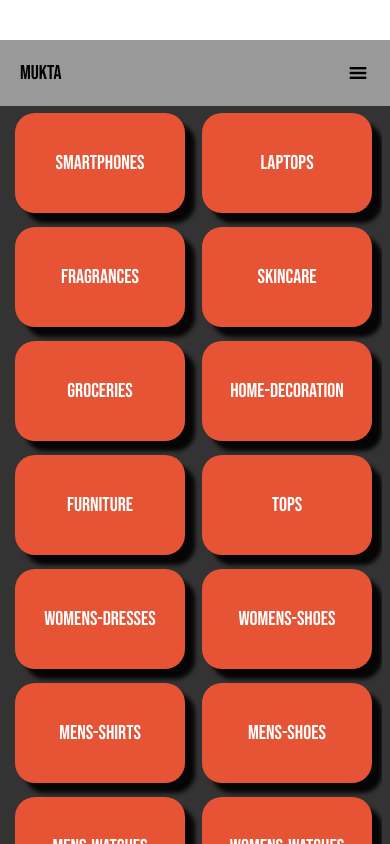
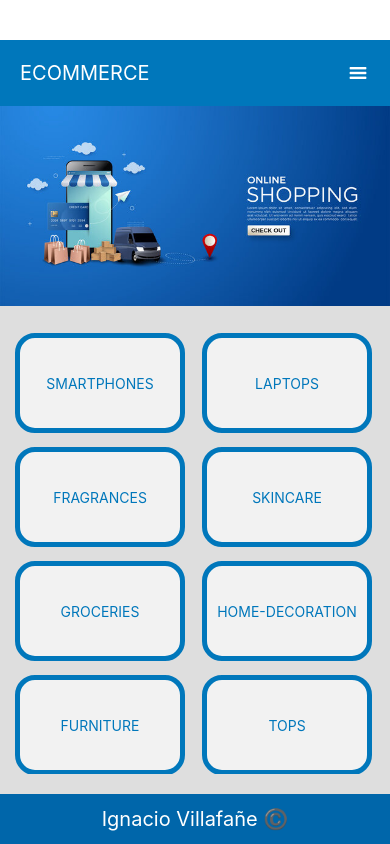
Before and after one commit to IgnaVilla09/aprendiendo-REACT-NATIVE, a React Native app: screen / in a window 390 px wide. Built offline with nearby package versions, Linux system fonts and the light colour scheme.

Commit message:
Estilos, detail de productos

```diff
--- a/App.js
+++ b/App.js
@@ -1,93 +1,53 @@
 import { View, StyleSheet, Text } from "react-native";
 import { useFonts } from "expo-font";
-import { colors } from "./src/globals/colors.js";
 import * as SplashScreen from "expo-splash-screen";
 import Header from "./src/components/layout/Header.jsx";
-import { useState, useCallback } from "react";
-import CustomModal from "./src/components/others/CustomModal.jsx";
-import CustomFlatList from "./src/components/others/CustomFlatList.jsx";
-import CustomInput from "./src/components/others/CustomInput.jsx";
+import { useState, useEffect } from "react";
+import Detail from "./src/components/screens/Detail.jsx";
 import Home from "./src/components/screens/Home.jsx";
 import ItemListCategory from "./src/components/screens/ItemListCategory.jsx";
+import Banner from "./src/components/layout/Banner.jsx";
+import Footer from "./src/components/layout/Footer.jsx";
 
 export default function App() {
-  const [textItem, setTextItem] = useState(""); //Definimos estados inicial y el set
-  const [list, setList] = useState([]); // Definimos estado inicial del array y su set
-  const [modalView, setModalView] = useState(false); // Definimos estado inicial de modal y su set
-  const [itemSelected, setItemSelected] = useState([]); // Definimos estado inicial de un array y su set
-
   const [fontsLoaded, fontError] = useFonts({
     Mukta: require("./assets/Mukta-Regular.ttf"),
-    BebasNeue: require("./assets/BebasNeue-Regular.ttf"),
   });
 
-  const onLayoutRootView = useCallback(async () => {
-    if (fontsLoaded || fontError) {
-      await SplashScreen.hideAsync();
-    }
-  }, [fontsLoaded, fontError]);
-
-  // const addItem = () => {
-  //   // setList(list.push(textItem)); //PUSHEAMOS EN LA LISTA EL TEXTO DEL INPUT
-
-  //   setList((currentValue) => [
-  //     ...currentValue,
-  //     { id: Math.random().toString(), value: textItem },
-  //   ]);
-
-  //   setTextItem("");
-  // };
-
-  // const openModal = (item) => {
-  //   setItemSelected(item);
-  //   setModalView(true);
-  // };
-
-  // const handleCancel = () => {
-  //   setModalView(false);
-  //   setItemSelected({});
-  // };
-  // const handleDelete = () => {
-  //   const filter = list.filter((Usuarios) => Usuarios !== itemSelected);
-  //   setList(filter);
-  //   setModalView(false);
-  // };
-
-  // const handleTextChange = (text) => setTextItem(text); //Cambiamos el estado con el parámetro recibido
+  if (!fontsLoaded && !fontError) {
+    return null
+  }
 
   const [categorySelected, setCategorySelected] = useState("");
+  const [itemIdSelected, setItemIdSelected] = useState("");
+
 
   return (
     <View style={styles.body}>
-      <Header fontFamily="BebasNeue" />
-      {/* <Text style={styles.textMukta}>Prueba de texto con Mukta</Text>
-      <CustomInput
-        textItemRef={textItem}
-        handleTextChangeRef={handleTextChange}
-        addItemRef={addItem}
-      />
+      <Header/>
+      {!categorySelected && <Banner/>}
 
-      <CustomFlatList listRef={list} openModalRef={openModal} />
-
-      <CustomModal
-        handleCancelModal={handleCancel}
-        handleDeleteModal={handleDelete}
-        modalViewModal={modalView}
-      /> */}
 
       {!categorySelected ? (
-        <Home
+        <Home setCategorySelected={setCategorySelected} />
+      ) : !itemIdSelected ? (
+        <ItemListCategory
+          categorySelected={categorySelected}
           setCategorySelected={setCategorySelected}
-          fontFamily="BebasNeue"
+          setItemIdSelected={setItemIdSelected}
         />
       ) : (
-        <ItemListCategory
-          setCategorySelected={setCategorySelected}
-          categorySelected={categorySelected}
-          fontFamily="BebasNeue"
+        <Detail
+          idSelected={itemIdSelected}
+          setProductSelected={setItemIdSelected}
         />
       )}
+
+      <Footer />
+
     </View>
+
+
   );
 }
 
@@ -95,6 +55,7 @@ const styles = StyleSheet.create({
   body: {
     marginTop: 40,
     flex: 1,
+    fontFamily: "Mukta"
   },
   textMukta: {
     marginHorizontal: 15,
--- /dev/null
+++ b/src/components/layout/Banner.jsx
@@ -0,0 +1,17 @@
+import { StyleSheet, Image, View } from 'react-native'
+
+const Banner = () => {
+  return (
+    <View>
+        {/*  obtener imagen de assets */}
+        <Image
+          source={require('../../../assets/BANNER.jpg')}
+          style={{ width: '100%', height: 200 }}
+        />
+    </View>
+  )
+}
+
+export default Banner
+
+const styles = StyleSheet.create({})
--- /dev/null
+++ b/src/components/layout/Footer.jsx
@@ -0,0 +1,24 @@
+import { StyleSheet, Text, View } from 'react-native'
+
+const Footer = () => {
+  return (
+    <View style={styles.Footer}>
+      <Text style={styles.text}>Ignacio Villafañe ©️</Text>
+    </View>
+  )
+}
+
+export default Footer
+
+const styles = StyleSheet.create({
+    Footer:{
+        backgroundColor: "#06a",
+        height: 50,
+        justifyContent: "center",
+    },
+    text: {
+        textAlign: "center",
+        fontSize: 20,
+        color: "#fff"
+    }
+})
--- a/src/components/layout/Header.jsx
+++ b/src/components/layout/Header.jsx
@@ -1,11 +1,11 @@
 import { View, Text, StyleSheet } from "react-native";
 import { Entypo } from "@expo/vector-icons";
 
-const Header = ({ fontFamily }) => {
+const Header = () => {
   return (
     <View style={styles.container}>
-      <Text style={[styles.headerText, { fontFamily }]}>Mukta</Text>
-      <Entypo name="menu" size={24} color="black" />
+      <Text style={[styles.headerText ]}>ECOMMERCE</Text>
+      <Entypo name="menu" size={24} color="white" />
     </View>
   );
 };
@@ -15,11 +15,12 @@ const styles = StyleSheet.create({
     paddingHorizontal: 20,
     flexDirection: "row",
     justifyContent: "space-between",
-    backgroundColor: "#0006",
+    backgroundColor: "#07b",
     alignItems: "center",
     paddingVertical: 20,
   },
   headerText: {
+    color: "#fff",
     fontSize: 20,
   },
 });
--- a/src/components/others/Card.jsx
+++ b/src/components/others/Card.jsx
@@ -2,25 +2,18 @@ import { StyleSheet, View } from "react-native";
 import { colors } from "../../globals/colors.js";
 
 const Card = ({ children, style }) => {
-  return <View style={{ ...styles.container, ...style }}>{children}</View>;
+  return <View style={{ ...styles.container, ...style, backgroundColor: "#fff9" }}>{children}</View>;
 };
 
 export default Card;
 
 const styles = StyleSheet.create({
   container: {
-    backgroundColor: colors.orange,
-    shadowColor: "#000",
     width: 170,
     borderRadius: 20,
     height: 100,
-    shadowOffset: {
-      width: 10,
-      height: 10,
-    },
-    shadowOpacity: 0.9,
-    shadowRadius: 4.65,
-    elevation: 4,
+    borderWidth: 5,
+    borderColor: "#07b",
     marginRight: 10,
     justifyContent: "center",
     alignItems: "center",
--- a/src/components/others/CategoryItem.jsx
+++ b/src/components/others/CategoryItem.jsx
@@ -3,11 +3,11 @@ import React from "react";
 import Card from "./Card.jsx";
 
 // recibir la categoría seleccionada
-const CategoryItem = ({ category, selectCategory = () => {}, fontFamily }) => {
+const CategoryItem = ({ category, selectCategory = () => {} }) => {
   return (
     <Card style={styles.cardContainer}>
       <Pressable onPress={() => selectCategory(category)}>
-        <Text style={[styles.text, { fontFamily: fontFamily }]}>
+        <Text style={[styles.text]}>
           {category}
         </Text>
       </Pressable>
@@ -23,7 +23,8 @@ const styles = StyleSheet.create({
     marginVertical: 7,
   },
   text: {
-    color: "#fff",
-    fontSize: 20,
+    textTransform: "uppercase",
+    color: "#07b",
+    fontSize: 14,
   },
 });
--- a/src/components/others/ProductItem.jsx
+++ b/src/components/others/ProductItem.jsx
@@ -1,22 +1,26 @@
-import { Image, StyleSheet, Text } from "react-native";
+import { Button, Image, Pressable, StyleSheet, Text, View } from "react-native";
 import React from "react";
 import Card from "./Card";
 import { colors } from "../../globals/colors.js";
 
-const ProductItem = ({ product, fontFamily }) => {
+const ProductItem = ({ product,  setItemIdSelected = () => {}}) => {
   return (
     <Card style={styles.additionalStylesCard}>
-      <Text style={[styles.textTitle, { fontFamily: fontFamily }]}>
+      <Pressable onPress={() => setItemIdSelected(product.id)}>
+        <View style={styles.pressable}>
+          <Text style={[styles.textTitle]}>
             {product.title}
           </Text>
-      <Text style={[styles.textTitle, { fontFamily: fontFamily }]}>
-        $-{product.price}{" "}
+          <Text style={[styles.textTitle]}>
+            ${product.price}{" "}
           </Text>
           <Image
             resizeMode="cover"
             style={styles.image}
             source={{ uri: product.images[0] }}
           />
+        </View>
+      </Pressable>
     </Card>
   );
 };
@@ -33,14 +37,19 @@ const styles = StyleSheet.create({
   additionalStylesCard: {
     paddingLeft: 10,
     flexDirection: "row",
-    height: 120,
-    width: 350,
-    justifyContent: "space-between",
+    height: 150,
+    width: 400,
+    justifyContent: "center",
     margin: 10,
   },
   textTitle: {
-    flex: 3,
-    marginHorizontal: 10,
+    alignSelf: "center",
+    width: 100,
     fontSize: 15,
+    color: "#000"
   },
+  pressable: {
+    width: "100%",
+    flexDirection: "row",
+  }
 });
--- a/src/components/others/Search.jsx
+++ b/src/components/others/Search.jsx
@@ -6,7 +6,7 @@ import { FontAwesome5 } from "@expo/vector-icons";
 import { FontAwesome6 } from "@expo/vector-icons";
 import { AntDesign } from "@expo/vector-icons";
 
-const Search = ({ onSearch = () => {}, goBack = () => {} }) => {
+const Search = ({ onSearch = () => {}, error="", goBack = () => {} }) => {
   const [keyword, setKeyword] = useState("");
 
   return (
@@ -40,11 +40,14 @@ const styles = StyleSheet.create({
     gap: 18,
   },
   input: {
+    flex: 4,
     width: 250,
     padding: 8,
     fontSize: 18,
-    backgroundColor: colors.lightgreen,
+    backgroundColor: "#fff",
+    borderWidth: 3,
+    borderColor: "#0005",
     color: "#000",
-    borderRadius: 10,
+    borderRadius: 20,
   },
 });
--- a/src/components/screens/Detail.jsx
+++ b/src/components/screens/Detail.jsx
@@ -1,14 +1,73 @@
-import { StyleSheet, Text, View } from "react-native";
-import React from "react";
+import { Button, StyleSheet, Text, View,Image } from "react-native";
+import {useState, useEffect} from "react";
 
-const Detail = () => {
+import products from "../../data/products.json";
+
+const Detail = ({idSelected, setProductSelected = () => {}}) => {
+
+  const [product, setProduct] = useState(null);
+
+  useEffect(() => {
+    const productSelected = products.find(
+      (product) => product.id === idSelected
+    );
+
+    setProduct(productSelected);
+  }, [idSelected]);
+
+
   return (
-    <View>
-      <Text>Detail</Text>
+    <View style={styles.bodyItem}>
+      <Button onPress={()=>{setProductSelected("")}} title="Back"/>
+
+      {product ? (  <View style={styles.container}>
+          <Image style={styles.image} source={{ uri: product.images[0] }} />
+            <View>
+              <Text style={styles.text}>{product.title}</Text>
+              <Text style={styles.price}>${product.price}</Text>
+              <Text style={styles.description}>{product.description}</Text>
+              <Button title="Add Cart"></Button>
+            </View>
+          </View>) : null}
     </View>
   );
 };
 
 export default Detail;
 
-const styles = StyleSheet.create({});
+const styles = StyleSheet.create({
+  container: {
+    backgroundColor: "#000",
+    flexDirection: "column",
+    justifyContent: "center",
+    alignItems: "center",
+    padding: 15,
+    margin: 40,
+    borderRadius: 30
+  },
+  image: {
+    margin: 10,
+    borderRadius: 30,
+    objectFit: "cover",
+    width: 250,
+    height: 300,
+  },
+  text: {
+    padding: 10,
+    color: "#fff",
+    fontSize: 25,
+  },
+  price: {
+    padding: 10,
+    color: "#fff",
+    fontSize: 20,
+    fontWeight: "bold",
+  },
+  description: {
+    padding: 10,
+    color: "#fff",
+    fontSize: 15,
+  },
+  bodyItem: {
+  }
+});
--- a/src/components/screens/Home.jsx
+++ b/src/components/screens/Home.jsx
@@ -3,18 +3,17 @@ import { colors } from "../../globals/colors.js";
 import categories from "../../data/categories.json";
 import CategoryItem from "../others/CategoryItem.jsx";
 
-const Home = ({ setCategorySelected, fontFamily }) => {
+const Home = ({ setCategorySelected }) => {
   return (
     <View style={styles.flatListContainer}>
       <FlatList
-        style={styles.flatListStyle}
+        style={{marginVertical: 20}}
         keyExtractor={(category) => category}
         data={categories}
         renderItem={({ item }) => (
           <CategoryItem
             category={item}
             selectCategory={setCategorySelected}
-            fontFamily={fontFamily}
           />
         )}
         numColumns={2}
@@ -27,9 +26,8 @@ export default Home;
 
 const styles = StyleSheet.create({
   flatListContainer: {
-    backgroundColor: "#000c",
+    backgroundColor: "#0002",
     flex: 1,
     alignItems: "center",
   },
-  flatListStyle: {},
 });
--- a/src/components/screens/ItemListCategory.jsx
+++ b/src/components/screens/ItemListCategory.jsx
@@ -10,19 +10,27 @@ import ProductItem from "../others/ProductItem.jsx";
 const ItemListCategory = ({
   categorySelected = "",
   setCategorySelected = () => {},
-  fontFamily,
+  setItemIdSelected = ()=> {},
 }) => {
   const [keyWord, setKeyword] = useState("");
   const [productsFiltered, setProductsFiltered] = useState([]);
   const [error, setError] = useState("");
 
   useEffect(() => {
-    const regex = /\d/;
-    const Digits = regex.test(keyWord);
+    const regexDigits = /\d/;
+    const hasDigits = regexDigits.test(keyWord);
 
-    if (Digits) {
+    if (hasDigits) {
       setError("Don't use digits");
       return;
+    }
+
+  const regexThreeOrMoreCharacter = /[a-zA-z]{3,}/;
+  const hasThreeOrMoreCharacter = regexThreeOrMoreCharacter.test(keyWord);
+
+    if(!hasThreeOrMoreCharacter && keyWord.length){
+      setError("Use at least 3 characters");
+      return
     }
 
     const productsPreFiltered = products.filter(
@@ -32,18 +40,17 @@ const ItemListCategory = ({
       product.title.toLocaleLowerCase().includes(keyWord.toLocaleLowerCase())
     );
     setProductsFiltered(productsFiter);
+    setError("");
   }, [keyWord, categorySelected]);
 
   return (
     <View style={styles.flatListContainer}>
-      {/* BARRA DE BÚSQUEDA */}
       <Search onSearch={setKeyword} goBack={() => setCategorySelected("")} />
-      {/* FlatList --> ProductItem */}
-      <Text style={{ fontFamily: fontFamily }}>{error}</Text>
+      <Text style={{ color: "red", fontSize: 18, marginTop: 10 }}>{error}</Text>
       <FlatList
         data={productsFiltered}
         renderItem={({ item }) => (
-          <ProductItem product={item} fontFamily={fontFamily} />
+          <ProductItem product={item} setItemIdSelected={setItemIdSelected} />
         )}
         keyExtractor={(producto) => producto.id}
       />
@@ -56,7 +63,7 @@ export default ItemListCategory;
 const styles = StyleSheet.create({
   flatListContainer: {
     width: "100%",
-    backgroundColor: colors.lightseagreen,
+    backgroundColor: "#0002",
     flex: 1,
     flexDirection: "column",
     justifyContent: "center",
```
Also changed, not shown: assets/BANNER.jpg (added), 1 other file (tests, documents, lock files or other folders). Lines whose indentation alone changed are shown as unchanged.
